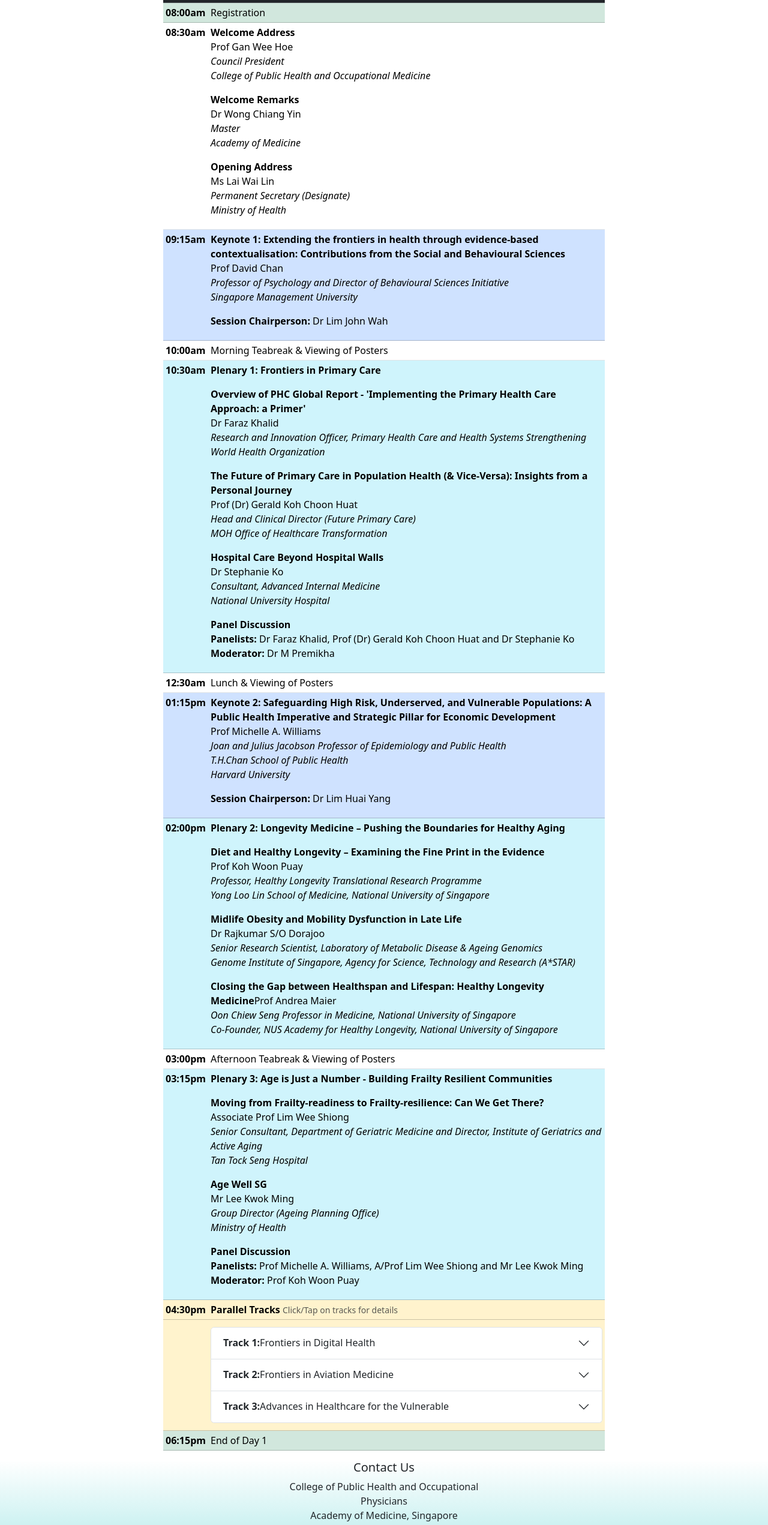
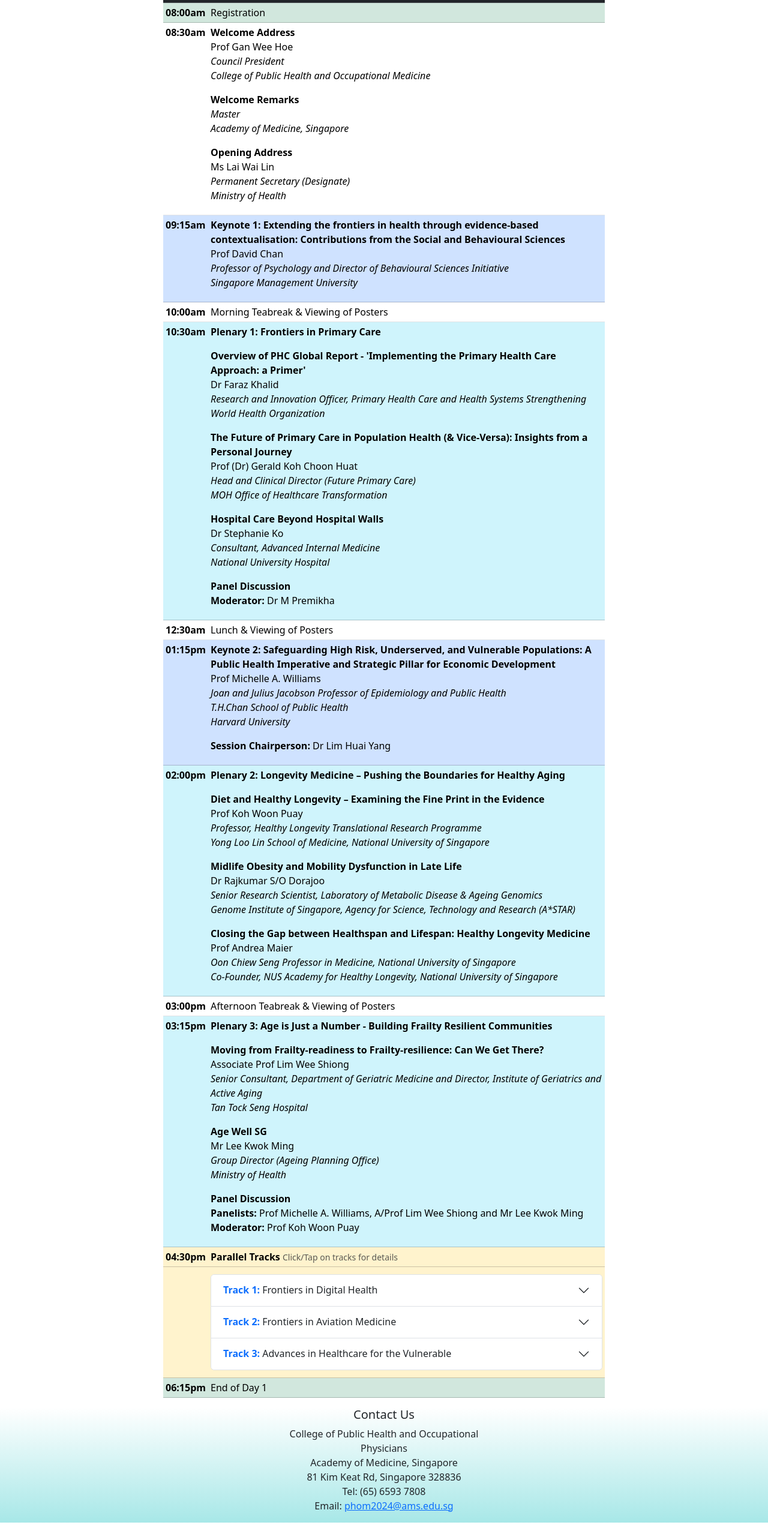
Before and after one commit to llja0112/PHOMC, a Next.js app: page /programme in a window 1280 px wide. Shown: the part 238-2780 px from the top of the page at 60% size. Built offline with nearby package versions, Linux system fonts and the light colour scheme.

Commit message:
Minor changes to formating to make it look better on mobile and minor corrections to content

```diff
--- a/app/programme/dayOne.tsx
+++ b/app/programme/dayOne.tsx
@@ -30,10 +30,9 @@ export default function DayOne () {
               </p>
               <p>
                 <b>Welcome Remarks</b> <br />
-                Dr Wong Chiang Yin <br />
                 <em>
                   Master <br />
-                  Academy of Medicine
+                  Academy of Medicine, Singapore
                 </em>
               </p>
               <p>
@@ -56,9 +55,6 @@ export default function DayOne () {
                   Professor of Psychology and Director of Behavioural Sciences Initiative <br />
                   Singapore Management University
                 </em>
-              </p>
-              <p>
-                <b>Session Chairperson:</b> Dr Lim John Wah
               </p>
             </td>
           </tr>
@@ -98,7 +94,6 @@ export default function DayOne () {
               </p>
               <p>
                 <b>Panel Discussion</b><br />
-                <b>Panelists:</b> Dr Faraz Khalid, Prof (Dr) Gerald Koh Choon Huat and Dr Stephanie Ko <br />
                 <b>Moderator:</b> Dr M Premikha
               </p>
             </td>
@@ -148,7 +143,7 @@ export default function DayOne () {
               </p>
 
               <p>
-                <b>Closing the Gap between Healthspan and Lifespan: Healthy Longevity Medicine</b>
+                <b>Closing the Gap between Healthspan and Lifespan: Healthy Longevity Medicine</b><br/>
                 Prof Andrea Maier <br />
                 <em>
                   Oon Chiew Seng Professor in Medicine, National University of Singapore <br />
@@ -201,7 +196,9 @@ export default function DayOne () {
               <Accordion className="my-2">
                 <Accordion.Item eventKey='0'>
                   <Accordion.Header>
-                    <strong>Track 1:</strong> Frontiers in Digital Health
+                    <div>
+                      <strong className="text-primary">Track 1:</strong> Frontiers in Digital Health
+                    </div>
                   </Accordion.Header>
                   <Accordion.Body>
                     <p>
@@ -233,7 +230,9 @@ export default function DayOne () {
                 </Accordion.Item>
                 <Accordion.Item eventKey='1'>
                   <Accordion.Header>
-                    <strong>Track 2:</strong> Frontiers in Aviation Medicine
+                    <div>
+                      <strong className="text-primary">Track 2:</strong> Frontiers in Aviation Medicine
+                    </div>
                   </Accordion.Header>
                   <Accordion.Body>
                     <p>
@@ -275,7 +274,9 @@ export default function DayOne () {
                 </Accordion.Item>
                 <Accordion.Item eventKey='2'>
                   <Accordion.Header>
-                    <strong>Track 3:</strong> Advances in Healthcare for the Vulnerable
+                    <div>
+                      <strong className="text-primary">Track 3:</strong> Advances in Healthcare for the Vulnerable
+                    </div>
                   </Accordion.Header>
                   <Accordion.Body>
                       <p>
--- a/app/programme/dayTwo.tsx
+++ b/app/programme/dayTwo.tsx
@@ -44,7 +44,9 @@ export default function DayTwo () {
               <Accordion className="my-2">
                 <Accordion.Item eventKey='0'>
                   <Accordion.Header>
-                    <strong>Track 4:</strong> Frontiers in Occupational Health
+                    <div>
+                      <strong className="text-primary">Track 4:</strong> Frontiers in Occupational Health
+                    </div>
                   </Accordion.Header>
                   <Accordion.Body>
                     <p>
@@ -85,7 +87,9 @@ export default function DayTwo () {
                 </Accordion.Item>
                 <Accordion.Item eventKey='1'>
                   <Accordion.Header>
-                    <strong>Track 5:</strong> Game Changing Technology in Health
+                    <div>
+                      <strong className="text-primary">Track 5:</strong> Game Changing Technology in Health
+                    </div>
                   </Accordion.Header>
                   <Accordion.Body>
                     <p>
@@ -128,7 +132,9 @@ export default function DayTwo () {
                 </Accordion.Item>
                 <Accordion.Item eventKey='2'>
                   <Accordion.Header>
-                    <strong>Track 6:</strong> Free Paper
+                    <div>
+                      <strong className="text-primary">Track 6:</strong> Free Paper
+                    </div>
                   </Accordion.Header>
                   <Accordion.Body>
                     <strong>To be announced closer to date</strong>
@@ -247,7 +253,7 @@ export default function DayTwo () {
           </tr>
           <tr className="table-success">
             <th scope="row">05:15pm</th>
-            <td colSpan={3}>End of 18th PHOMC</td>
+            <td colSpan={3}>End of 18th PHOM</td>
           </tr>
         </tbody>
       </table>
```
